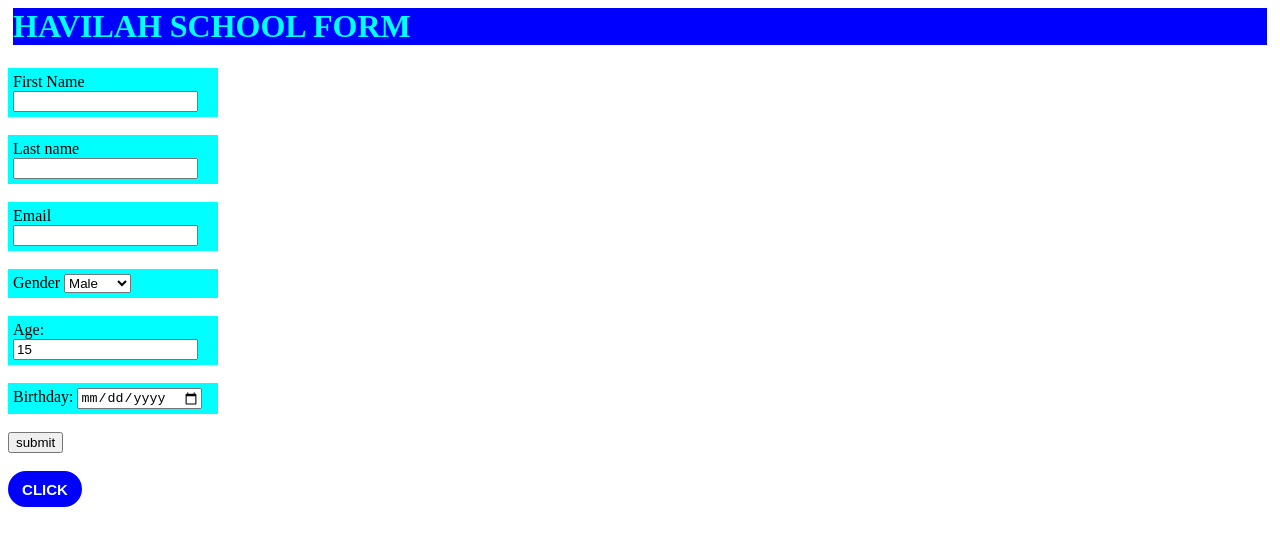
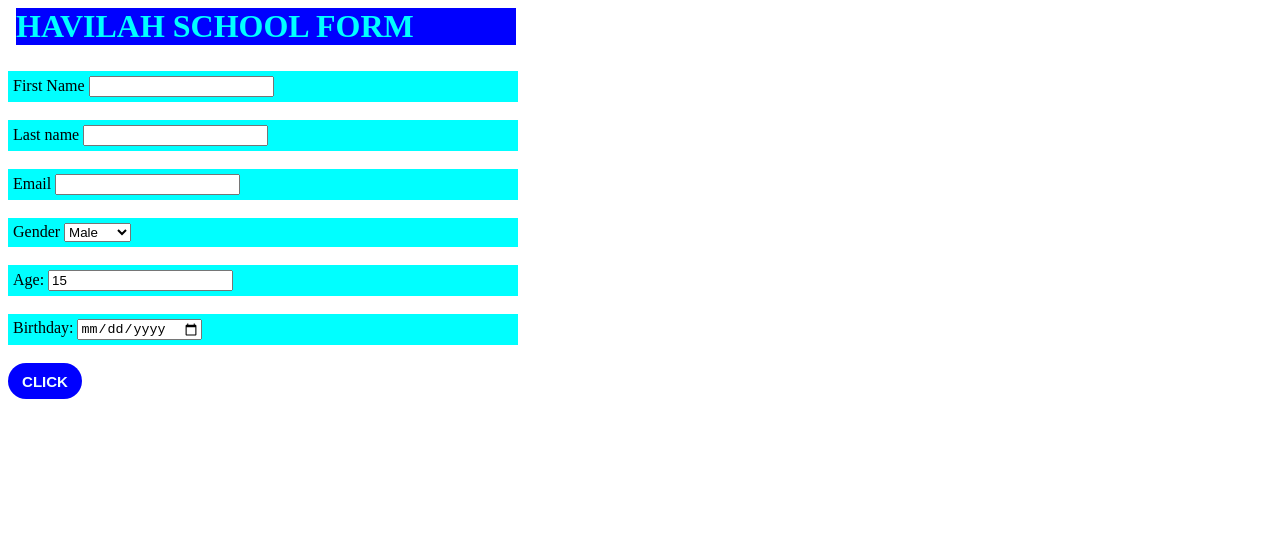
Before and after one commit to Hadassah-34/class-1-side-hustle, a plain HTML site: page index.html in a window 1280 px wide. Drawn offline with Linux system fonts and the light colour scheme.

Commit message:
first commit

```diff
--- a/index.html
+++ b/index.html
@@ -10,13 +10,15 @@
     h1{
         background-color: blue;
         color: aqua;
-        margin: 5px;
+        width: 500px;
+        margin: 8px;
+        margin-right: 5px;
         font-family: 'Times New Roman', Times, serif;
     }
 
     .box{
         border: 50px;
-        width: 200px;
+        width: 500px;
         padding: 5px;
         background-color: aqua;
 
@@ -39,7 +41,9 @@
 
 </style>
 <body>
+    <header>
     <h1>HAVILAH SCHOOL FORM</h1>
+</header>
     <br>
     <form action="process.php" method="post">
         <div class="box">
@@ -76,9 +80,6 @@
         <input type="date" name="birthday">
     </div>
     <br>
-    <input type="submit" name="submit" value="submit">
-    <br>
-    <br>
     <button>CLICK</button>
 
 
```
